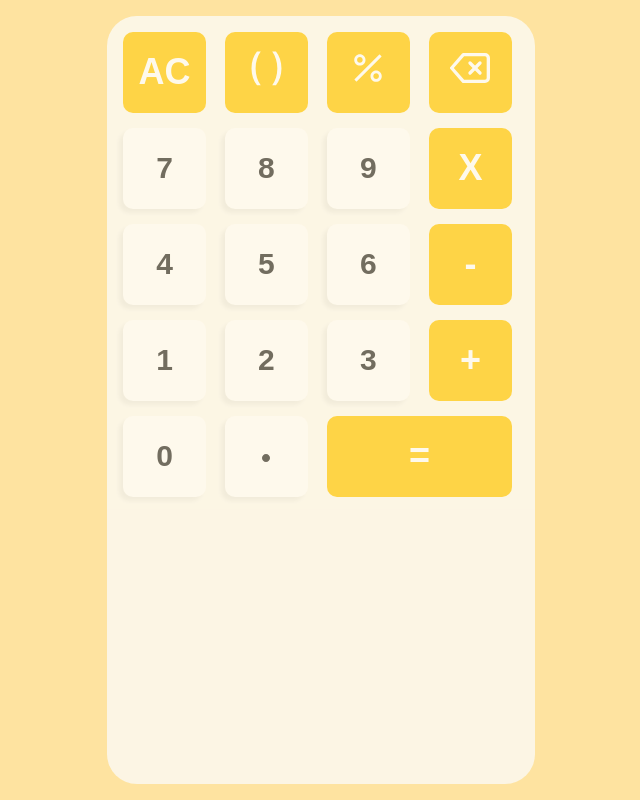
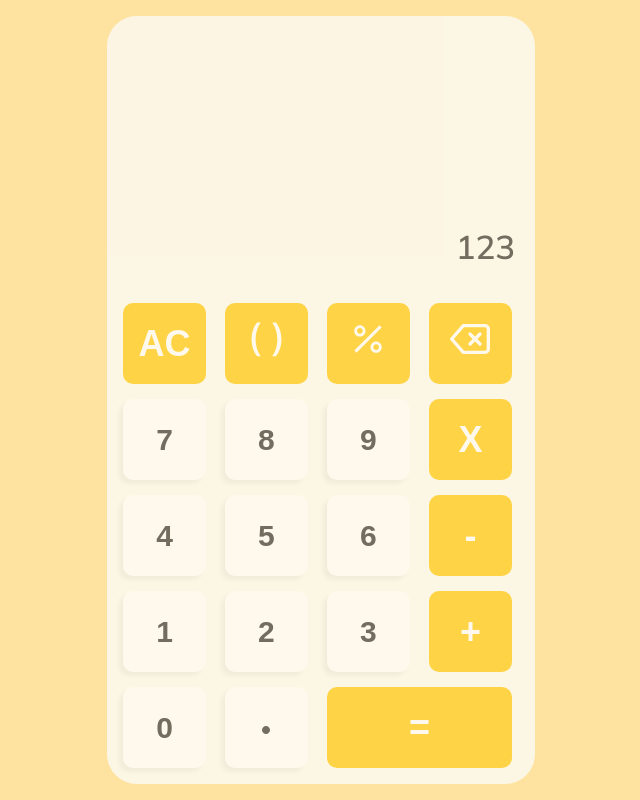
Before and after one commit to JSouza27/calculator-react, a React (Create React App) app: page / in a window 1280 px wide. Shown: the whole page, without its empty margins (319-959 px from the left). Built offline with nearby package versions, Linux system fonts and the light colour scheme.

Commit message:
feat: config display

```diff
--- a/src/App.tsx
+++ b/src/App.tsx
@@ -1,4 +1,5 @@
 import React from 'react';
+import Display from './components/Display';
 import Keyboard from './components/Keyboard';
 import GlobalStyle from './css/GlobalStyle';
 import { AppWrapper, AppContainer } from './Style';
@@ -6,6 +7,7 @@ import { AppWrapper, AppContainer } from './Style';
 const App = () => (
   <AppWrapper className="App">
     <AppContainer>
+      <Display />
       <Keyboard />
     </AppContainer>
     <GlobalStyle />
```
